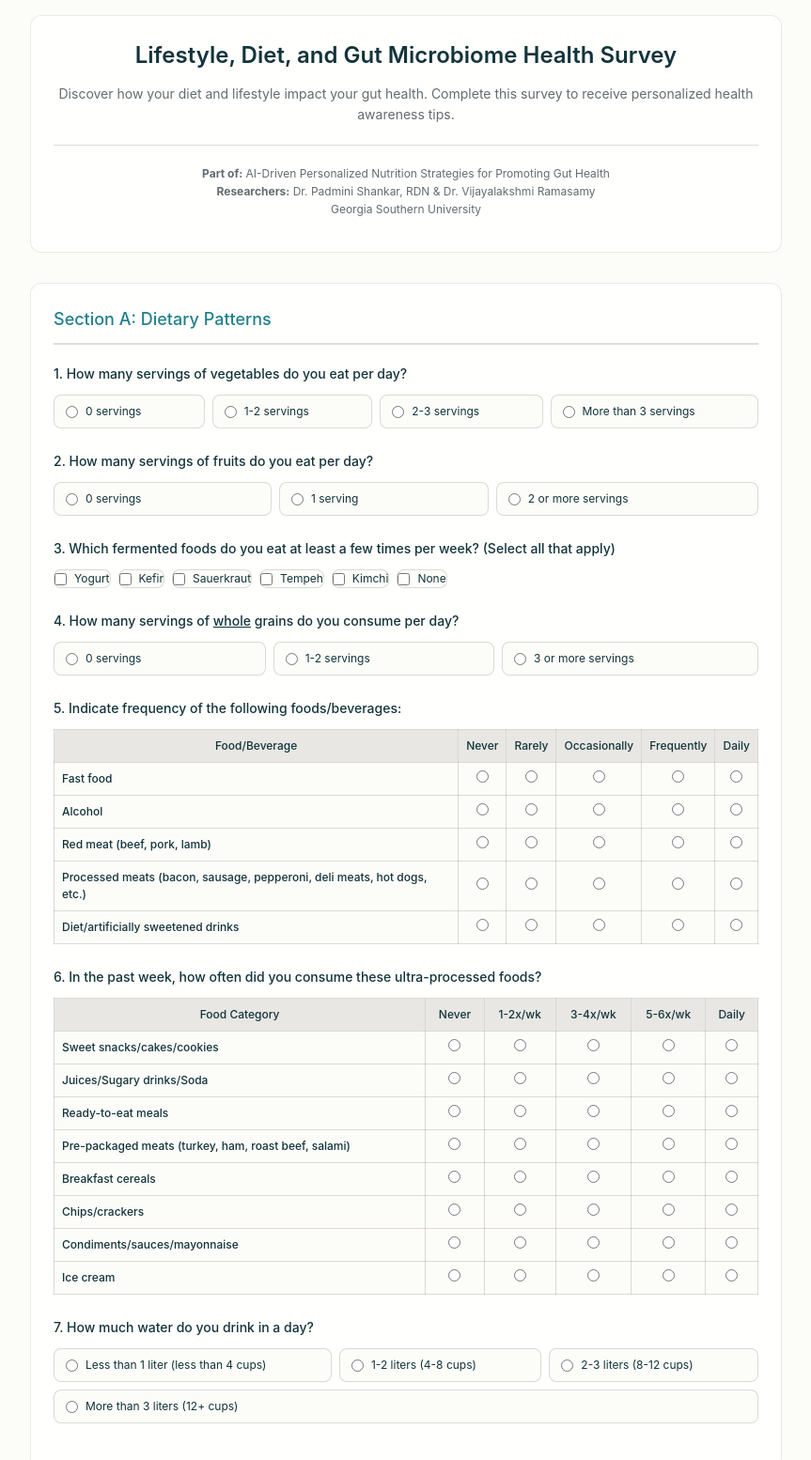
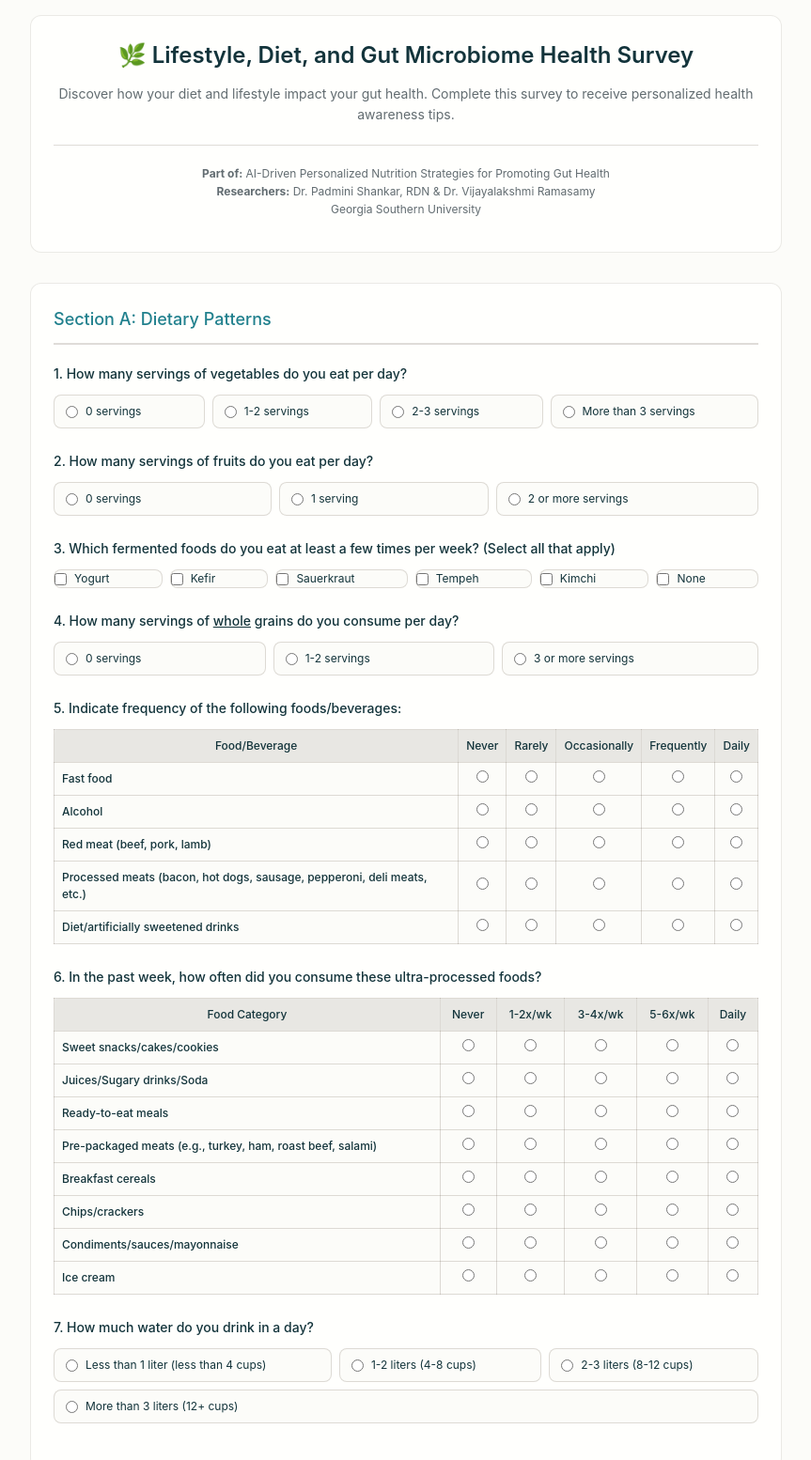
Before and after one commit to VijayalakshmiRamasamy/gut-health-survey, a plain HTML site: page index.html in a window 1280 px wide. Shown: the top 1554 px of the page at 94% size, without its empty margins (208-1071 px from the left). Drawn offline with Linux system fonts and the light colour scheme.

Commit message:
Update survey title and improve food descriptions

```diff
--- a/index.html
+++ b/index.html
@@ -227,7 +227,7 @@
             cursor: pointer;
             transition: all var(--duration-normal) var(--ease-standard);
             font-size: var(--font-size-sm);
-            flex: 0 1 auto;
+            flex: 1 1 auto;
             white-space: nowrap;
         }
 
@@ -463,7 +463,7 @@
 <body>
     <div class="container">
         <div class="header">
-            <h1>Lifestyle, Diet, and Gut Microbiome Health Survey</h1>
+            <h1>🌿 Lifestyle, Diet, and Gut Microbiome Health Survey</h1>
             <p>Discover how your diet and lifestyle impact your gut health. Complete this survey to receive personalized health awareness tips.</p>
             <div style="margin-top: var(--space-20); padding-top: var(--space-20); border-top: 1px solid var(--color-border);">
                 <p style="font-size: var(--font-size-sm); color: var(--color-text-secondary); margin-bottom: var(--space-12);">
@@ -606,7 +606,7 @@
                                     <td><input type="radio" name="q5c" value="0"></td>
                                 </tr>
                                 <tr>
-                                    <td>Processed meats (bacon, sausage, pepperoni, deli meats, hot dogs, etc.)</td>
+                                    <td>Processed meats (bacon, hot dogs, sausage, pepperoni, deli meats, etc.)</td>
                                     <td><input type="radio" name="q5d" value="4" required></td>
                                     <td><input type="radio" name="q5d" value="3"></td>
                                     <td><input type="radio" name="q5d" value="2"></td>
@@ -666,7 +666,7 @@
                                     <td><input type="radio" name="q6c" value="0"></td>
                                 </tr>
                                 <tr>
-                                    <td>Pre-packaged meats (turkey, ham, roast beef, salami)</td>
+                                    <td>Pre-packaged meats (e.g., turkey, ham, roast beef, salami)</td>
                                     <td><input type="radio" name="q6d" value="4" required></td>
                                     <td><input type="radio" name="q6d" value="3"></td>
                                     <td><input type="radio" name="q6d" value="2"></td>
@@ -1101,7 +1101,7 @@
                 }
             });
 
-            // Q6: ultra-processed foods table (8 items)
+            // Q6: ultra-processed foods table (8 items - added ice cream as separate row)
             ['q6a', 'q6b', 'q6c', 'q6d', 'q6e', 'q6f', 'q6g', 'q6h'].forEach(q => {
                 const value = formData.get(q);
                 if (value !== null) {
```
